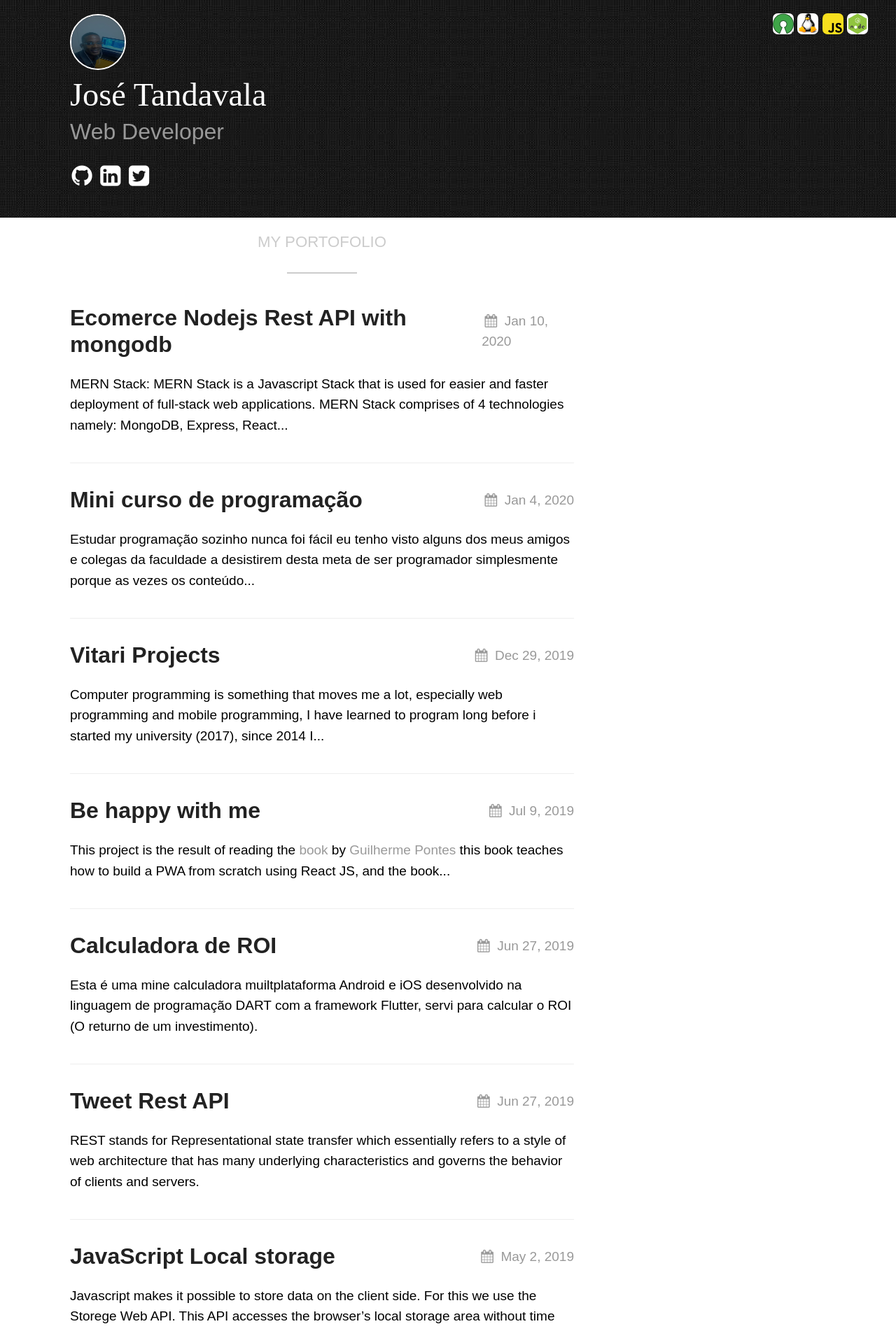
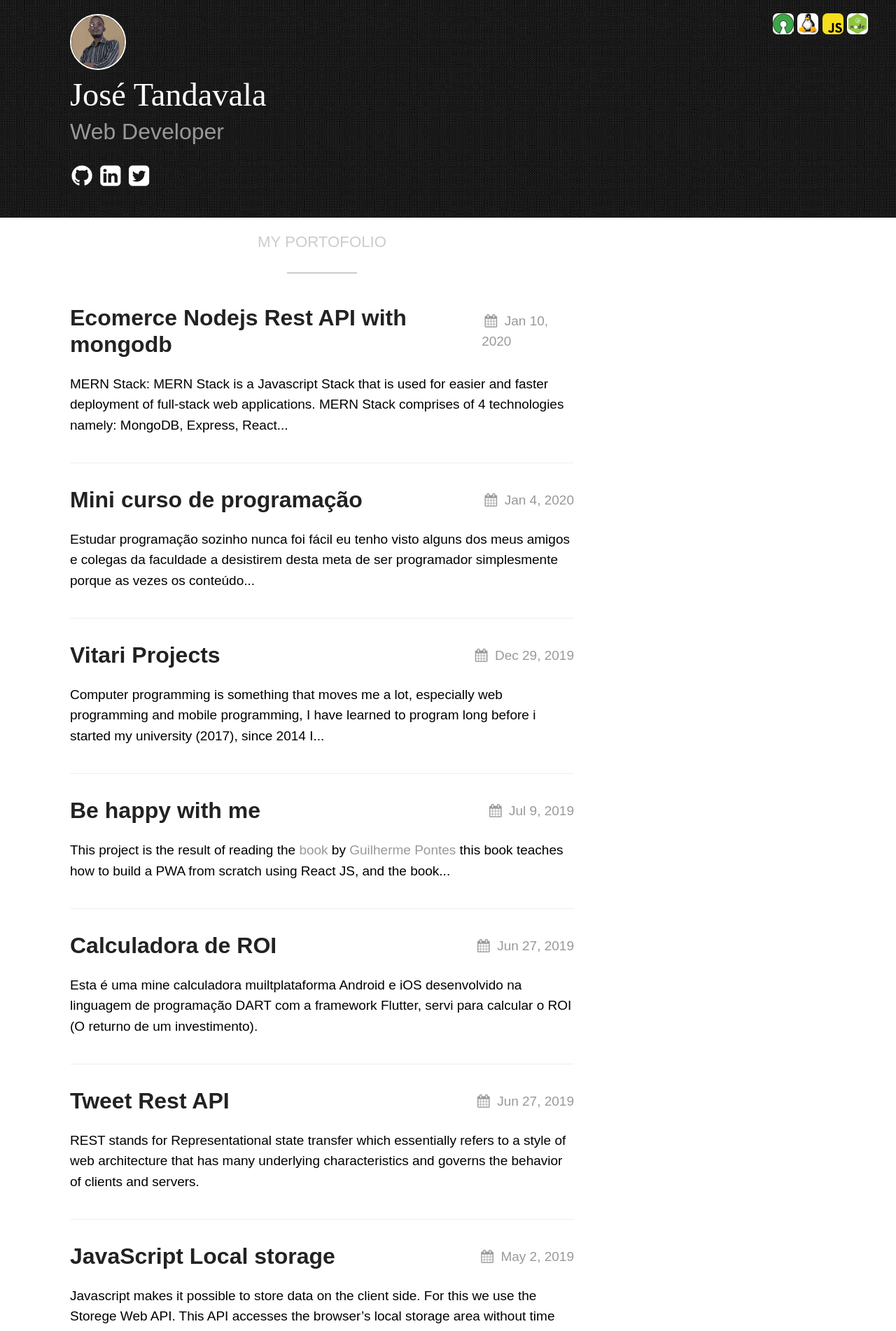
Before and after one commit to tandavala/tandavala.github.io, a Jekyll site: the page built from index.md, in a window 1280 px wide. Shown: the top 1902 px of the page at 70% size. Built offline with Jekyll 4.4.1, drawn with Linux system fonts in a browser that asks for light colours.

Commit message:
chenge profile avatar

```diff
--- a/_includes/page_header.html
+++ b/_includes/page_header.html
@@ -7,7 +7,7 @@
       <li><img src="/assets/images/node.png" /></li>
     </ul>
   </div>
-  <img class="profile" src="/assets/images/perfil.jpg" alt="" />
+  <img class="profile" src="/assets/images/profile.jpeg" alt="" />
   <h1>{{ site.texture.title }}</h1>
   <h2>{{ site.texture.tagline }}</h2>
   <ul class="social">
```
Also changed, not shown: assets/images/profile.jpeg (added).
